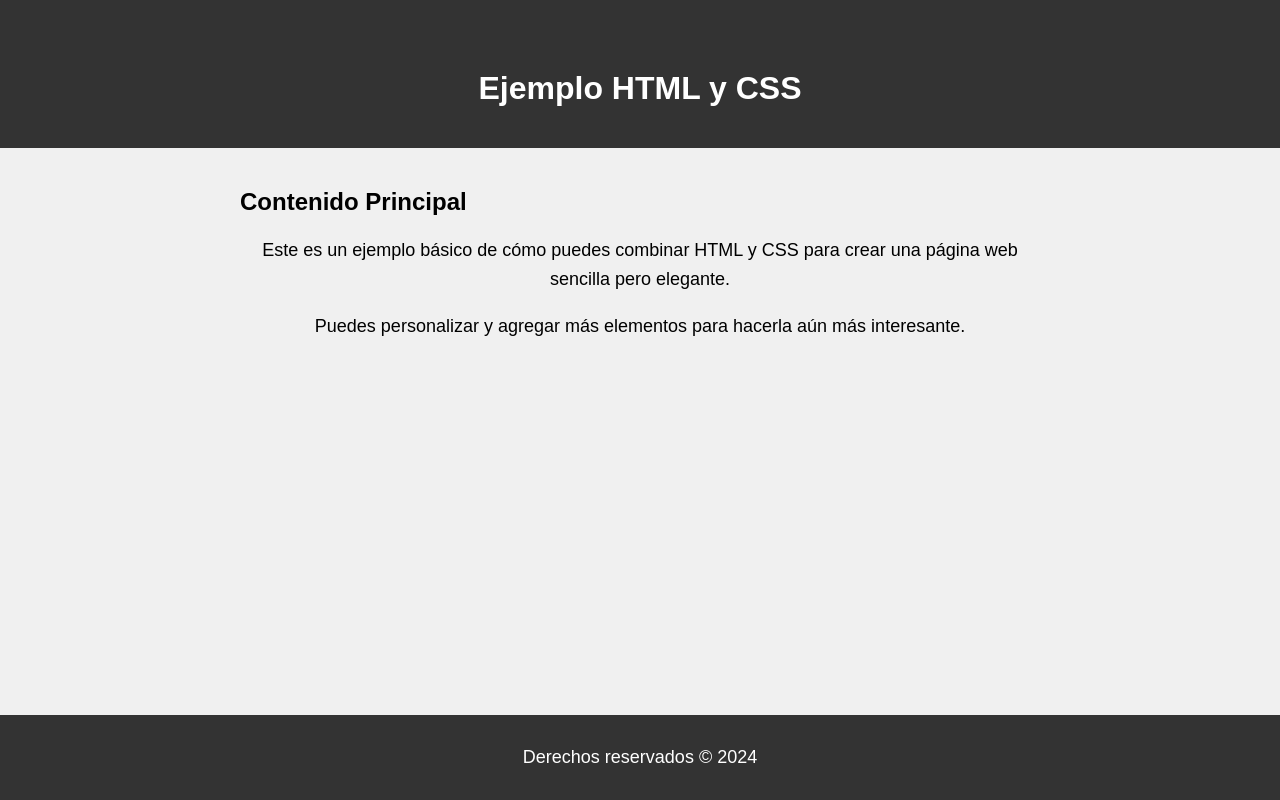
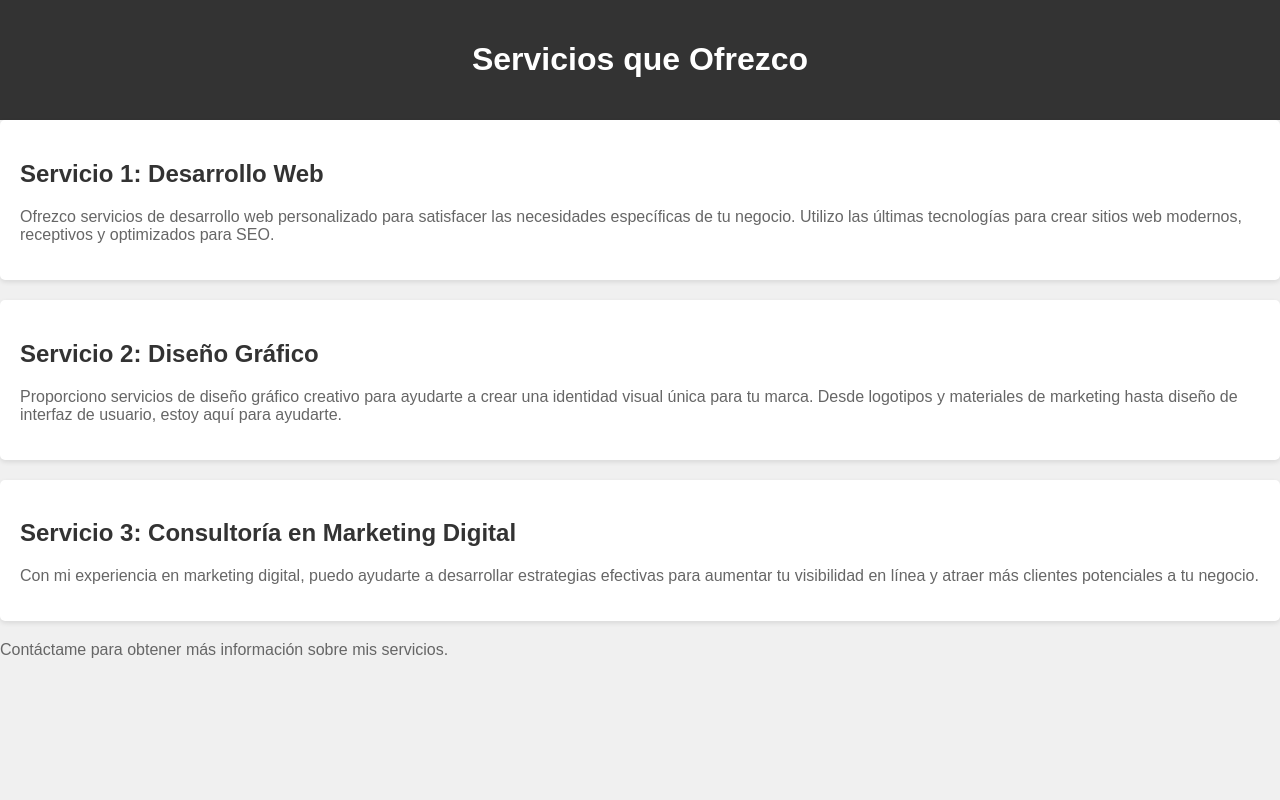
Before and after one commit to santifaav/index, a plain HTML site: page index.html in a window 1280 px wide. Drawn offline with Linux system fonts and the light colour scheme.

Commit message:
Update index.html

```diff
--- a/index.html
+++ b/index.html
@@ -3,7 +3,8 @@
 <head>
     <meta charset="UTF-8">
     <meta name="viewport" content="width=device-width, initial-scale=1.0">
-    <title>Ejemplo HTML y CSS</title>
+    <title>Servicios que Ofrezco</title>
+    <!-- Aquí puedes enlazar tu archivo CSS si lo tienes -->
     <style>
         body {
             font-family: Arial, sans-serif;
@@ -17,42 +18,40 @@
             padding: 20px;
             text-align: center;
         }
-        h1 {
-            margin-top: 50px;
-            text-align: center;
+        section {
+            padding: 20px;
+            margin-bottom: 20px;
+            background-color: #fff;
+            border-radius: 5px;
+            box-shadow: 0 2px 5px rgba(0, 0, 0, 0.1);
         }
-        .container {
-            max-width: 800px;
-            margin: 0 auto;
-            padding: 20px;
+        h2 {
+            color: #333;
         }
         p {
-            text-align: center;
-            font-size: 18px;
-            line-height: 1.6;
-        }
-        footer {
-            background-color: #333;
-            color: #fff;
-            text-align: center;
-            padding: 10px 0;
-            position: fixed;
-            bottom: 0;
-            width: 100%;
+            color: #666;
         }
     </style>
 </head>
 <body>
     <header>
-        <h1>Ejemplo HTML y CSS</h1>
+        <h1>Servicios que Ofrezco</h1>
     </header>
-    <div class="container">
-        <h2>Contenido Principal</h2>
-        <p>Este es un ejemplo básico de cómo puedes combinar HTML y CSS para crear una página web sencilla pero elegante.</p>
-        <p>Puedes personalizar y agregar más elementos para hacerla aún más interesante.</p>
-    </div>
+    <section>
+        <h2>Servicio 1: Desarrollo Web</h2>
+        <p>Ofrezco servicios de desarrollo web personalizado para satisfacer las necesidades específicas de tu negocio. Utilizo las últimas tecnologías para crear sitios web modernos, receptivos y optimizados para SEO.</p>
+    </section>
+    <section>
+        <h2>Servicio 2: Diseño Gráfico</h2>
+        <p>Proporciono servicios de diseño gráfico creativo para ayudarte a crear una identidad visual única para tu marca. Desde logotipos y materiales de marketing hasta diseño de interfaz de usuario, estoy aquí para ayudarte.</p>
+    </section>
+    <section>
+        <h2>Servicio 3: Consultoría en Marketing Digital</h2>
+        <p>Con mi experiencia en marketing digital, puedo ayudarte a desarrollar estrategias efectivas para aumentar tu visibilidad en línea y atraer más clientes potenciales a tu negocio.</p>
+    </section>
+    <!-- Puedes agregar más secciones para describir otros servicios -->
     <footer>
-        <p>Derechos reservados &copy; 2024</p>
+        <p>Contáctame para obtener más información sobre mis servicios.</p>
     </footer>
 </body>
 </html>
```
